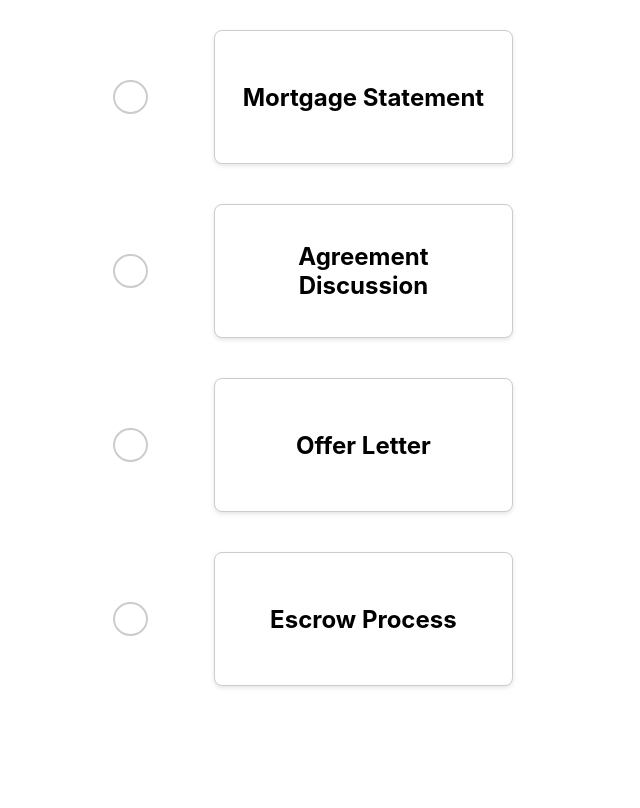
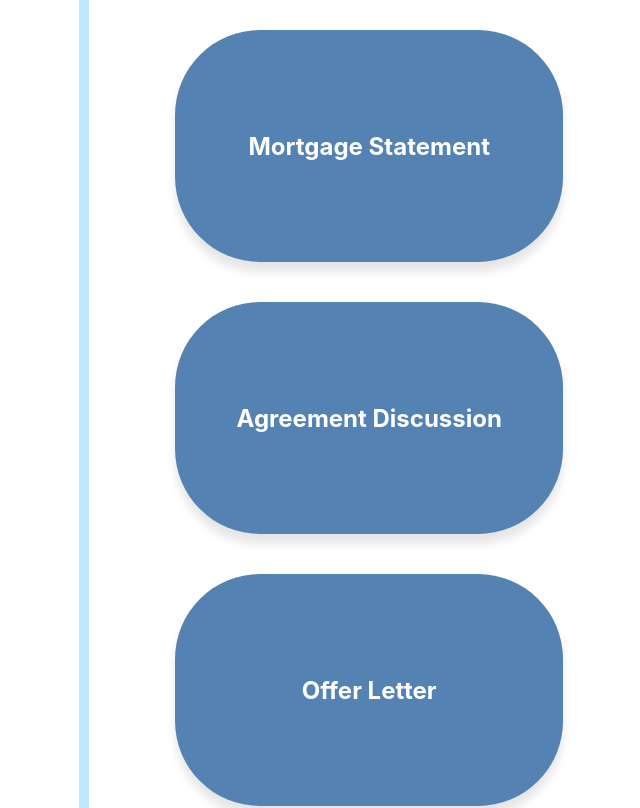
Before and after one commit to wallywallywally/homie, a React (Create React App) app: page / in a window 1280 px wide. Shown: the top 808 px of the page, without its empty margins (327-967 px from the left). Built offline with nearby package versions, Linux system fonts and the light colour scheme.

Commit message:
Update todo list

```diff
--- a/src/TodoStacks/BuyerCardStack.js
+++ b/src/TodoStacks/BuyerCardStack.js
@@ -23,7 +23,7 @@ function BuyerCardStack() {
     return (
         <div
             style={{
-                width: "400px",
+                width: "500px",
                 margin: "20px auto",
                 gap: "20px",
                 display: "flex",
--- a/src/TodoStacks/Card.js
+++ b/src/TodoStacks/Card.js
@@ -2,10 +2,9 @@ function Card({ name, highlight }) {
     return (
         <div
             style={{
-                width: "400px",
-                height: "100px",
-                border: "1px solid #ccc",
-                borderRadius: "8px",
+                width: "500px",
+                height: "200px",
+                borderRadius: "85px",
                 padding: "16px",
                 display: "flex",
                 justifyContent: "center",
@@ -13,12 +12,21 @@ function Card({ name, highlight }) {
                 marginBottom: "10px",
                 alignItems: "center",
                 boxShadow: highlight
-                    ? "0px 4px 8px rgba(0, 0, 0, 0.2)"
-                    : "0px 2px 4px rgba(0, 0, 0, 0.1)",
-                backgroundColor: highlight ? "#f9f9f9" : "white",
+                    ? "0px 50px 50px rgba(0, 0, 0, 0.2)"
+                    : "0px 10px 10px rgba(0, 0, 0, 0.1)",
+                backgroundColor: highlight ? "#021024" : "#5483B3",
+                transition: "all 0.3s ease-in-out",
             }}
         >
-            <h2>{name}</h2>
+            <h2
+                style={{
+                    color: "white", // White text
+                    fontSize: "24px", // Bigger text
+                    textAlign: "center", // Center the text
+                }}
+            >
+                {name}
+            </h2>
         </div>
     );
 }
--- a/src/TodoStacks/CheckBox.js
+++ b/src/TodoStacks/CheckBox.js
@@ -1,26 +1,22 @@
-import React, { useState } from "react";
+import React from "react";
 
-function CircularCheckbox() {
-    const [isChecked, setIsChecked] = useState(false);
-
-    const toggleCheckbox = () => {
-        setIsChecked(prevChecked => !prevChecked);
-    };
-
+function CircularCheckbox({ isChecked, toggleCheckbox }) {
     return (
         <div
             onClick={toggleCheckbox}
             style={{
-                width: "46px",
+                position: "relative",
+                width: "44px",
                 height: "30px",
                 borderRadius: "50%",
-                border: "2px solid #ccc",
-                backgroundColor: isChecked ? "#4caf50" : "white",
+                border: isChecked ? "5px solid #C1E8FF" : "5px solid white",
+                backgroundColor: isChecked ? "#021024" : "white",
                 display: "flex",
                 alignItems: "center",
                 justifyContent: "center",
                 cursor: "pointer",
                 transition: "background-color 0.3s, border-color 0.3s",
+                zIndex: 1,
             }}
         >
             {isChecked && (
@@ -30,9 +26,37 @@ function CircularCheckbox() {
                         height: "16px",
                         borderRadius: "50%",
                         backgroundColor: "white",
+                        zIndex: 1,
                     }}
                 />
             )}
+
+            <div
+                style={{
+                    position: "absolute",
+                    top: "-8px",
+                    left: "50%",
+                    transform: "translateX(-50%)",
+                    width: "10px",
+                    height: "100px",
+                    backgroundColor: isChecked ? "#021024" : "#C1E8FF",
+                    transition: "background-color 0.3s",
+                    zIndex: 0,
+                }}
+            />
+            <div
+                style={{
+                    position: "absolute",
+                    bottom: "-8px",
+                    left: "50%",
+                    transform: "translateX(-50%)",
+                    width: "10px",
+                    height: "220px",
+                    backgroundColor: isChecked ? "#021024" : "#C1E8FF",
+                    transition: "background-color 0.3s",
+                    zIndex: 0,
+                }}
+            />
         </div>
     );
 }
--- a/src/TodoStacks/SellerCardStack.js
+++ b/src/TodoStacks/SellerCardStack.js
@@ -4,6 +4,7 @@ import CircularCheckbox from "./CheckBox";
 import CommonSpacer from "../Utils/Spacer";
 
 function SellerCardStack() {
+
     const seller_cards = [
         { id: 1, name: "Mortgage Statement" },
         { id: 2, name: "Agreement Discussion" },
@@ -14,16 +15,21 @@ function SellerCardStack() {
     const [checkedCards, setCheckedCards] = useState({});
 
     const toggleCheckbox = (id) => {
-        setCheckedCards((prevState) => ({
+        setCheckedCards((prevState) => {
+            const newState = {
                 ...prevState,
                 [id]: !prevState[id],
-        }));
             };
+            console.log(newState);
+            return newState;
+        });
+    };
+
 
     return (
         <div
             style={{
-                width: "400px",
+                width: "500px",
                 margin: "20px auto",
                 gap: "20px",
                 display: "flex",
@@ -31,7 +37,20 @@ function SellerCardStack() {
                 alignItems: "center",
             }}
         >
-            {seller_cards.map((card) => (
+            {seller_cards.map((card) => {
+                const isChecked = checkedCards[card.id] || false;
+
+                <div
+                style={{
+                    position: "absolute",
+                    left: "36.7%",
+                    width: "10px",
+                    backgroundColor: "#021024",
+                    height: "calc(100% - 40px)",
+                    top: "10px",
+                }}
+            />
+                return (
                     <div
                         key={card.id}
                         style={{
@@ -42,13 +61,25 @@ function SellerCardStack() {
                         }}
                     >
                         <CircularCheckbox
-                        isChecked={checkedCards[card.id] || false}
+                            isChecked={isChecked}
                             toggleCheckbox={() => toggleCheckbox(card.id)}
                         />
                         <CommonSpacer width={"100px"} height={"100px"}/>
-                    <Card name={card.name} />
+                        <Card name={card.name} highlight={isChecked} />
                     </div>
-            ))}
+                );
+            })}
+
+            {/* <div
+                style={{
+                    position: "absolute",
+                    left: "36.7%",
+                    width: "10px",
+                    backgroundColor: "#021024",
+                    height: "calc(100% - 40px)",
+                    top: "10px",
+                }}
+            /> */}
         </div>
     );
 }
```
Lines whose indentation alone changed are shown as unchanged.
